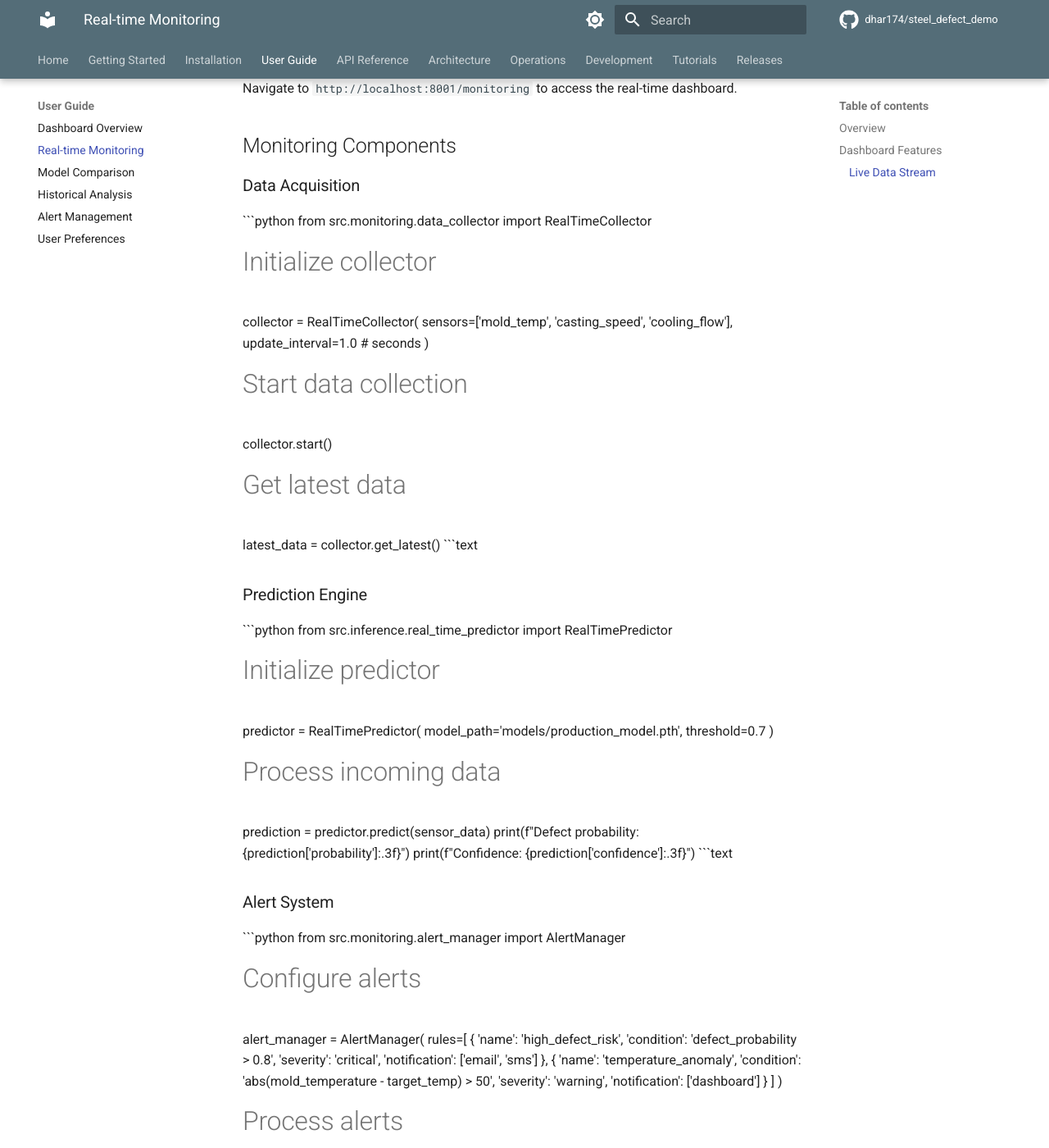
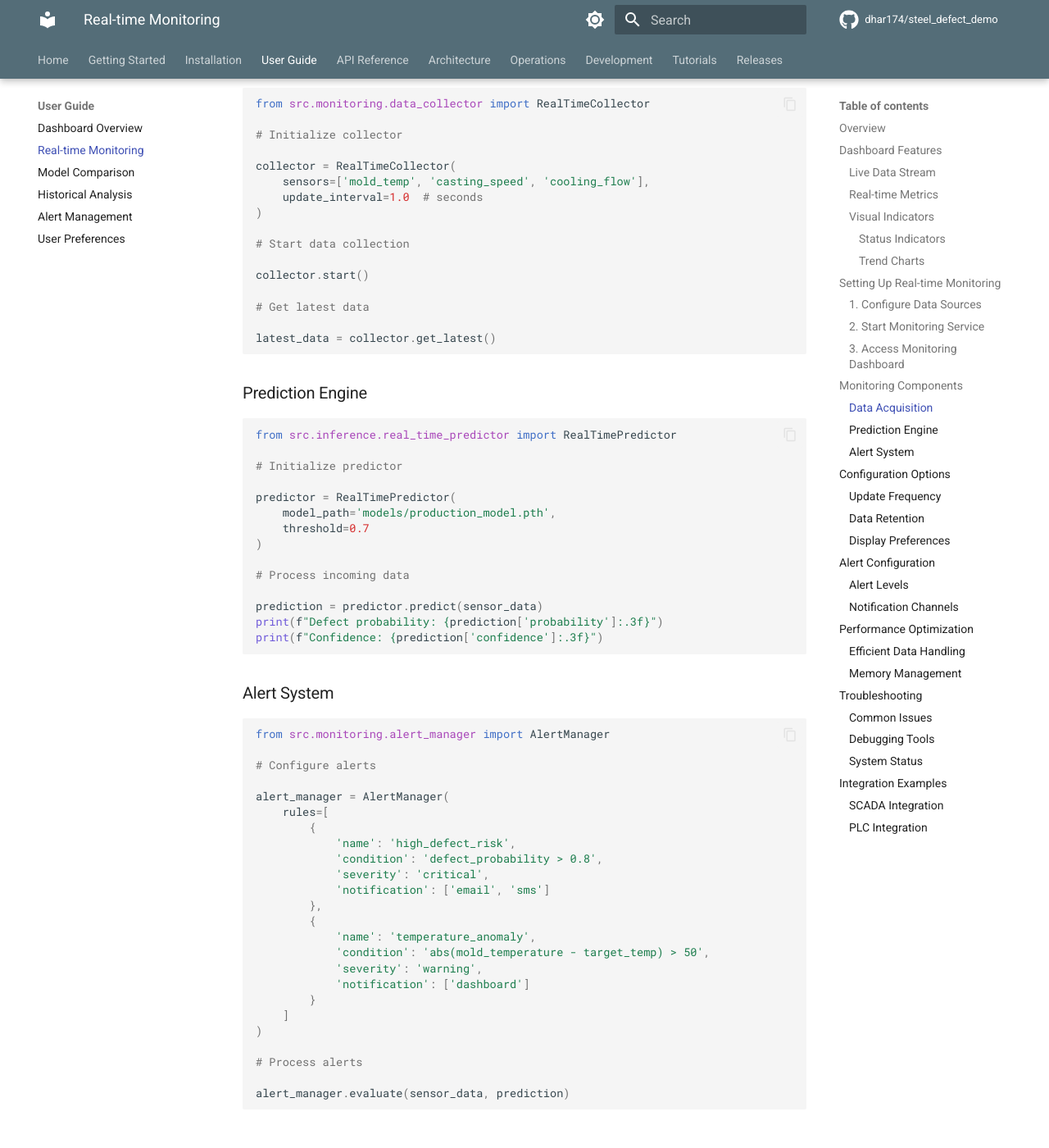
Before and after one commit to dhar174/steel_defect_demo, an MkDocs documentation site: the page built from docs_site/user-guide/real-time-monitoring.md, in a window 1280 px wide and 1400 px high, scrolled down 2550 px. Shown: the whole window at 82% size. Built offline with MkDocs 1.6.1 and Material for MkDocs 9.7.7, drawn with Linux system fonts in a browser that asks for light colours; comment, search, counter and statistics services are not loaded; the version menu is left out; some of the changed text lies outside the part shown.

Commit message:
Update real-time-monitoring.md

````diff
--- a/docs_site/user-guide/real-time-monitoring.md
+++ b/docs_site/user-guide/real-time-monitoring.md
@@ -31,7 +31,7 @@ sensor_data = {
     "oxygen_content": 0.025,
     "steel_grade": "304L"
 }
-```text
+```
 
 ### Real-time Metrics
 
@@ -82,7 +82,7 @@ data_sources:
 
 update_frequency: 1  # seconds
 buffer_size: 1000   # data points
-```text
+```
 
 ### 2. Start Monitoring Service
 
@@ -98,7 +98,7 @@ docker run -d --name steel-monitor \
   -p 8001:8001 \
   steel-defect-prediction:latest \
   python -m src.monitoring.real_time_monitor
-```text
+```
 
 ### 3. Access Monitoring Dashboard
 
@@ -125,7 +125,7 @@ collector.start()
 # Get latest data
 
 latest_data = collector.get_latest()
-```text
+```
 
 ### Prediction Engine
 
@@ -144,7 +144,7 @@ predictor = RealTimePredictor(
 prediction = predictor.predict(sensor_data)
 print(f"Defect probability: {prediction['probability']:.3f}")
 print(f"Confidence: {prediction['confidence']:.3f}")
-```text
+```
 
 ### Alert System
 
@@ -173,7 +173,7 @@ alert_manager = AlertManager(
 # Process alerts
 
 alert_manager.evaluate(sensor_data, prediction)
-```text
+```
 
 ## Configuration Options
 
@@ -194,7 +194,7 @@ MONITOR_UPDATE_INTERVAL = 1.0  # 1 second
 # Low frequency for overview monitoring
 
 MONITOR_UPDATE_INTERVAL = 5.0  # 5 seconds
-```text
+```
 
 ### Data Retention
 
@@ -207,7 +207,7 @@ Configure how long data is kept in memory:
 REALTIME_BUFFER_SIZE = 3600    # 1 hour of data at 1Hz
 HISTORY_RETENTION_DAYS = 7     # Keep 7 days of detailed history
 ARCHIVE_RETENTION_MONTHS = 12  # Keep 12 months of summary data
-```text
+```
 
 ### Display Preferences
 
@@ -223,7 +223,7 @@ const dashboardConfig = {
     showPredictionBands: true,   // Show confidence intervals
     enableSounds: true          // Audio alerts
 };
-```text
+```
 
 ## Alert Configuration
 
@@ -250,7 +250,7 @@ alert_levels:
     sound: true
     auto_dismiss: false
     requires_acknowledgment: true
-```text
+```
 
 ### Notification Channels
 
@@ -278,7 +278,7 @@ notifications:
     url: https://api.company.com/alerts
     headers:
       Authorization: "Bearer ${API_TOKEN}"
-```text
+```
 
 ## Performance Optimization
 
@@ -307,7 +307,7 @@ def process_sensor_batch(sensor_batch):
     """Process multiple sensor readings at once"""
     predictions = model.predict_batch(sensor_batch)
     return predictions
-```text
+```
 
 ### Memory Management
 
@@ -330,7 +330,7 @@ def check_memory():
         gc.collect()  # Force garbage collection
 
     return memory_mb
-```text
+```
 
 ## Troubleshooting
 
@@ -362,7 +362,7 @@ perf_monitor.start()
 metrics = perf_monitor.get_metrics()
 print(f"Average processing time: {metrics['avg_processing_time']:.3f}s")
 print(f"Predictions per second: {metrics['predictions_per_second']:.1f}")
-```text
+```
 
 ### System Status
 
@@ -381,7 +381,7 @@ journalctl -u steel-defect-monitor -f
 # Check resource usage
 
 htop
-```text
+```
 
 ## Integration Examples
 
@@ -406,7 +406,7 @@ sensor_values = scada.read_sensors([
     'casting_speed_tag',
     'cooling_flow_tag'
 ])
-```text
+```
 
 ### PLC Integration
 
@@ -429,6 +429,6 @@ process_data = plc.read_data_block(
     start_address=0,
     size=100
 )
-```text
+```
 
 This real-time monitoring system provides comprehensive visibility into your steel casting operations, enabling proactive quality management and immediate response to potential defects.
````
